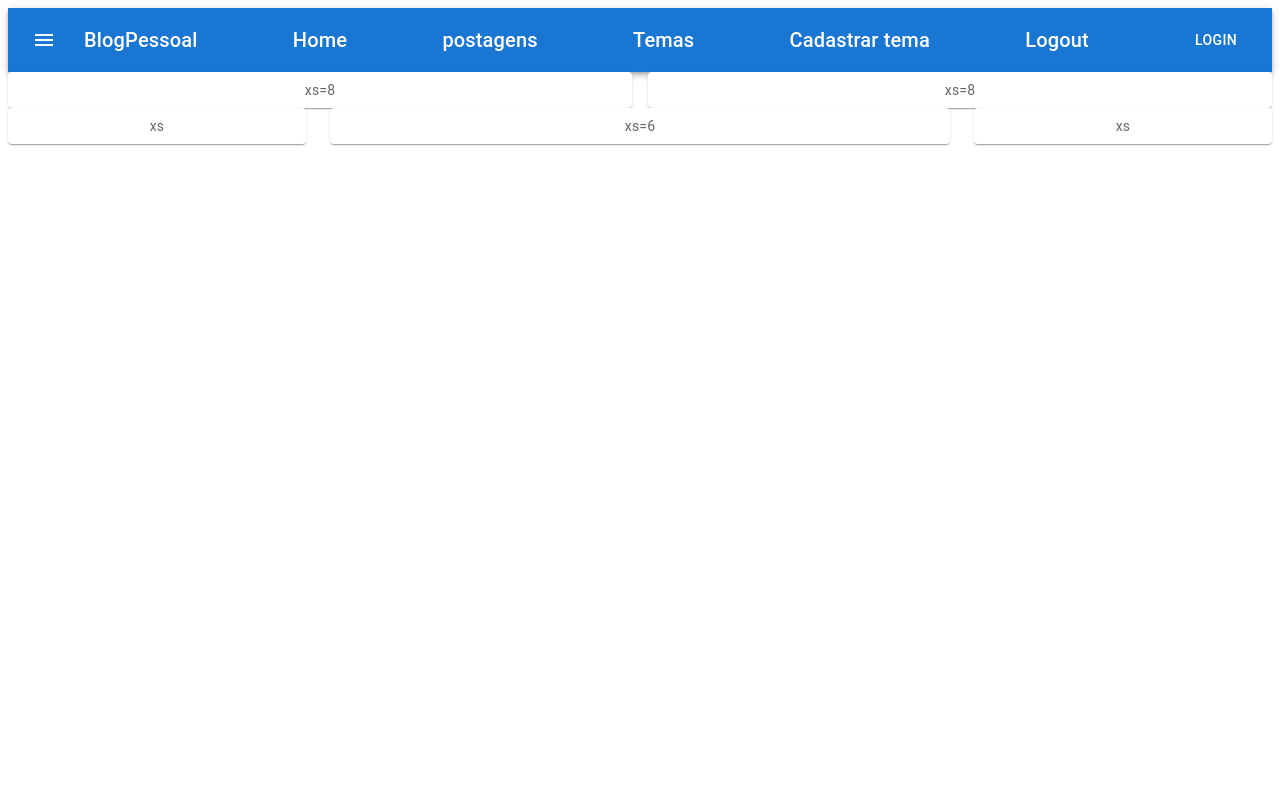
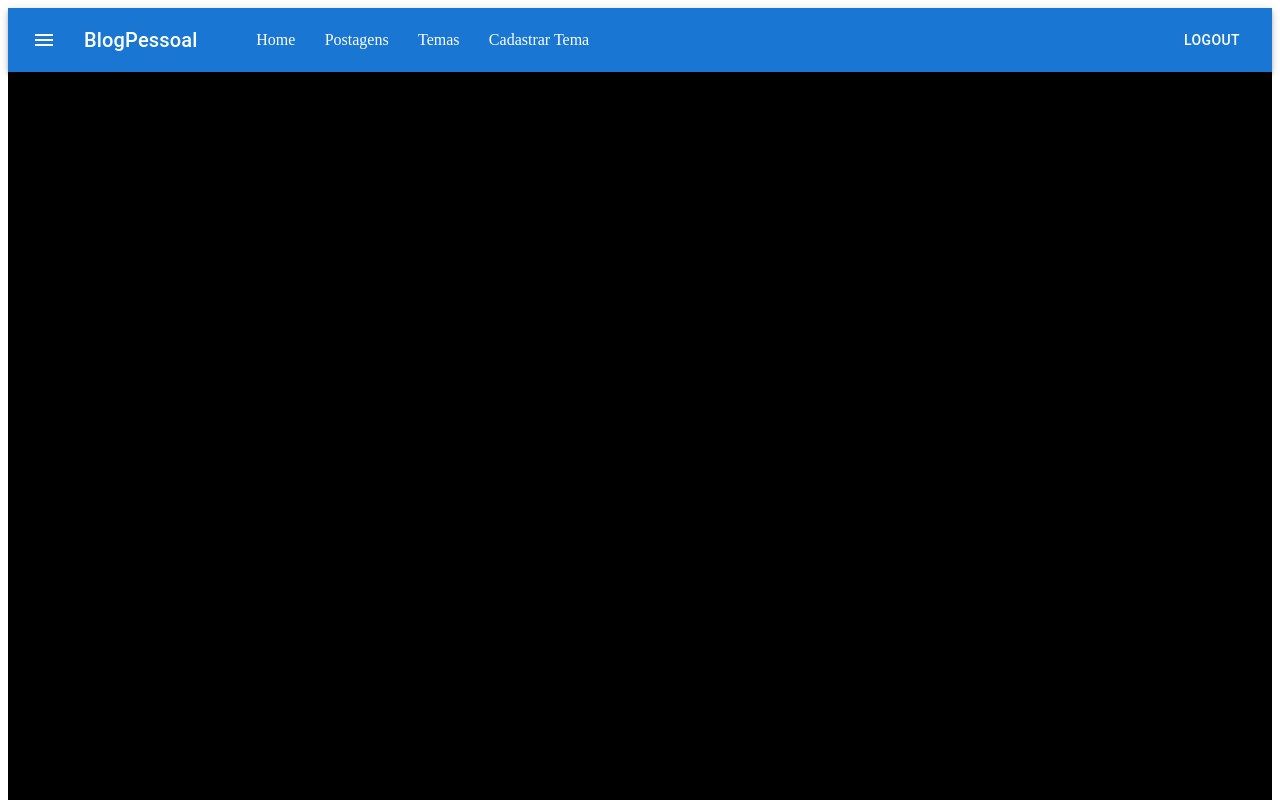
Before and after one commit to Kaluribr/BlogPessoal03, a React (Vite) app: page / in a window 1280 px wide. Shown: the top 800 px of the page. Built offline with nearby package versions, Linux system fonts and the light colour scheme.

Commit message:
Add navbar

```diff
--- a/package.json
+++ b/package.json
@@ -16,7 +16,8 @@
     "@mui/icons-material": "^5.11.16",
     "@mui/material": "^5.12.0",
     "react": "^17",
-    "react-dom": "^17"
+    "react-dom": "^17",
+    "react-router-dom": "6"
   },
   "devDependencies": {
     "@types/react": "^17",
--- a/src/components/estaticos/footer/Footer.tsx
+++ b/src/components/estaticos/footer/Footer.tsx
@@ -5,30 +5,15 @@ import Paper from '@mui/material/Paper';
 import Grid from '@mui/material/Grid';
 
 
-const Item = styled(Paper)(({ theme }) => ({
-    backgroundColor: theme.palette.mode === 'dark' ? '#1A2027' : '#fff',
-    ...theme.typography.body2,
-    padding: theme.spacing(1),
-    textAlign: 'center',
-    color: theme.palette.text.secondary,
-  }));
 
 function Footer() {
   return (
     <>
-      <Box sx={{ flexGrow: 1 }}>
-        <Grid container spacing={3}>
-          <Grid item xs>
-            <Item>xs</Item>
-          </Grid>
-          <Grid item xs={6}>
-            <Item>xs=6</Item>
-          </Grid>
-          <Grid item xs>
-            <Item>xs</Item>
-          </Grid>
+    <Grid container style={{background:'red', height:'100px'}}>
+        <Grid>
+          <p>Footer</p>
         </Grid>
-      </Box>
+      </Grid>
     </>
   );
 }
--- a/src/components/estaticos/navbar/Navbar.tsx
+++ b/src/components/estaticos/navbar/Navbar.tsx
@@ -1,4 +1,3 @@
-import React from 'react';
 import AppBar from '@mui/material/AppBar';
 import Box from '@mui/material/Box';
 import Toolbar from '@mui/material/Toolbar';
@@ -7,10 +6,11 @@ import Button from '@mui/material/Button';
 import IconButton from '@mui/material/IconButton';
 import MenuIcon from '@mui/icons-material/Menu';
 
-function Navbar (){
-    return (
-        <>
-            <Box sx={{ flexGrow: 1 }}>
+function Navbar() {
+  return (
+    <>
+    {/* O que é sx={{ flexGrow: 1 }*/}
+        <Box sx={{ flexGrow: 1 }}>
       <AppBar position="static">
         <Toolbar>
           <IconButton
@@ -22,30 +22,28 @@ function Navbar (){
           >
             <MenuIcon />
           </IconButton>
-          <Typography variant="h6" component="div" sx={{ flexGrow: 1 }} style={{cursor:'pointer'}}>
+          <Typography variant="h6" component="div" sx={{ flexGrow: 0.2 }}>
             BlogPessoal
           </Typography>
-          <Typography variant="h6" component="div" sx={{ flexGrow: 1 }} style={{cursor:'pointer'}}>
-            Home
-          </Typography>
-          <Typography variant="h6" component="div" sx={{ flexGrow: 1 }} style={{cursor:'pointer'}}>
-            postagens
-          </Typography>
-          <Typography variant="h6" component="div" sx={{ flexGrow: 1 }} style={{cursor:'pointer'}}>
-            Temas
-          </Typography>
-          <Typography variant="h6" component="div" sx={{ flexGrow: 1 }} style={{cursor:'pointer'}}>
-            Cadastrar tema
-          </Typography>
-          <Typography variant="h6" component="div" sx={{ flexGrow: 1 }} style={{cursor:'pointer'}}>
-            Logout
-          </Typography>
-          <Button color="inherit">Login</Button>
+          {/* Porquê está em component="div"?*/}
+          <Box component="div" sx={{ flexGrow: 0.1 }}>
+            <p>Home</p>
+          </Box>
+          <Box component="div" sx={{ flexGrow: 0.1 }}>
+            <p>Postagens</p>
+          </Box>
+          <Box component="div" sx={{ flexGrow: 0.1 }}>
+            <p>Temas</p>
+          </Box>
+          <Box component="div" sx={{ flexGrow: 2 }}>
+            <p>Cadastrar Tema</p>
+          </Box>
+          <Button color="inherit">Logout</Button>
         </Toolbar>
       </AppBar>
     </Box>
-        </>
-    )
+    </>
+  );
 }
 
 export default Navbar;
--- a/src/paginas/home/Home.tsx
+++ b/src/paginas/home/Home.tsx
@@ -1,30 +1,15 @@
+import { Grid } from "@material-ui/core";
 import "./Home.css";
-import Box from '@mui/material/Box';
-import Paper from '@mui/material/Paper';
-import Grid from '@mui/material/Grid';
-import { styled } from '@mui/material/styles';
 
-const Item = styled(Paper)(({ theme }) => ({
-  backgroundColor: theme.palette.mode === 'dark' ? '#1A2027' : '#fff',
-  ...theme.typography.body2,
-  padding: theme.spacing(1),
-  textAlign: 'center',
-  color: theme.palette.text.secondary,
-}));
 
 function Home() {
   return (
     <>
-      <Box sx={{ flexGrow: 6}}>
-        <Grid container spacing={2} columns={12}>
-          <Grid item xs={6}>
-            <Item>xs=8</Item>
-          </Grid>
-          <Grid item xs={6}>
-            <Item>xs=8</Item>
-          </Grid>
+      <Grid container style={{background:'black', height:'900px'}}>
+        <Grid>
+          <p>Home</p>
         </Grid>
-      </Box>
+      </Grid>
     </>
   );
 }
--- /dev/null
+++ b/src/paginas/login/Login.css
@@ -0,0 +1,6 @@
+.imagemLogin{
+    background-image: url('https://i.imgur.com/jAZOVhd.jpg');
+    min-height: 100vh;
+    background-repeat: no-repeat;
+    background-size: cover;
+}
```
Also changed, not shown: src/App.tsx (+7 -5 lines), src/paginas/login/Login.tsx (added, +24 -0 lines), src/paginas/home/Home.css (line endings or trailing spaces), 1 other file (tests, documents, lock files or other folders).
